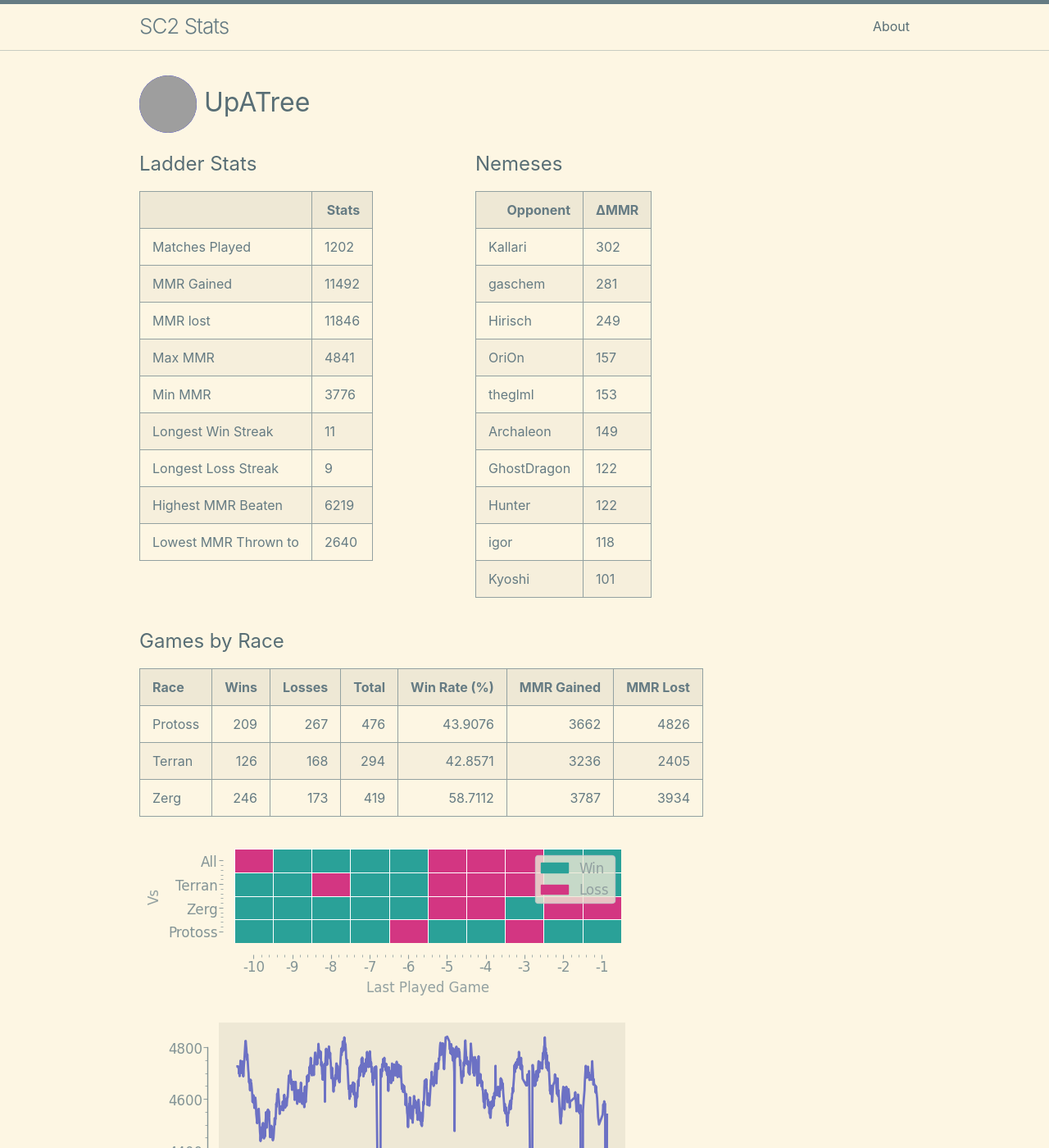
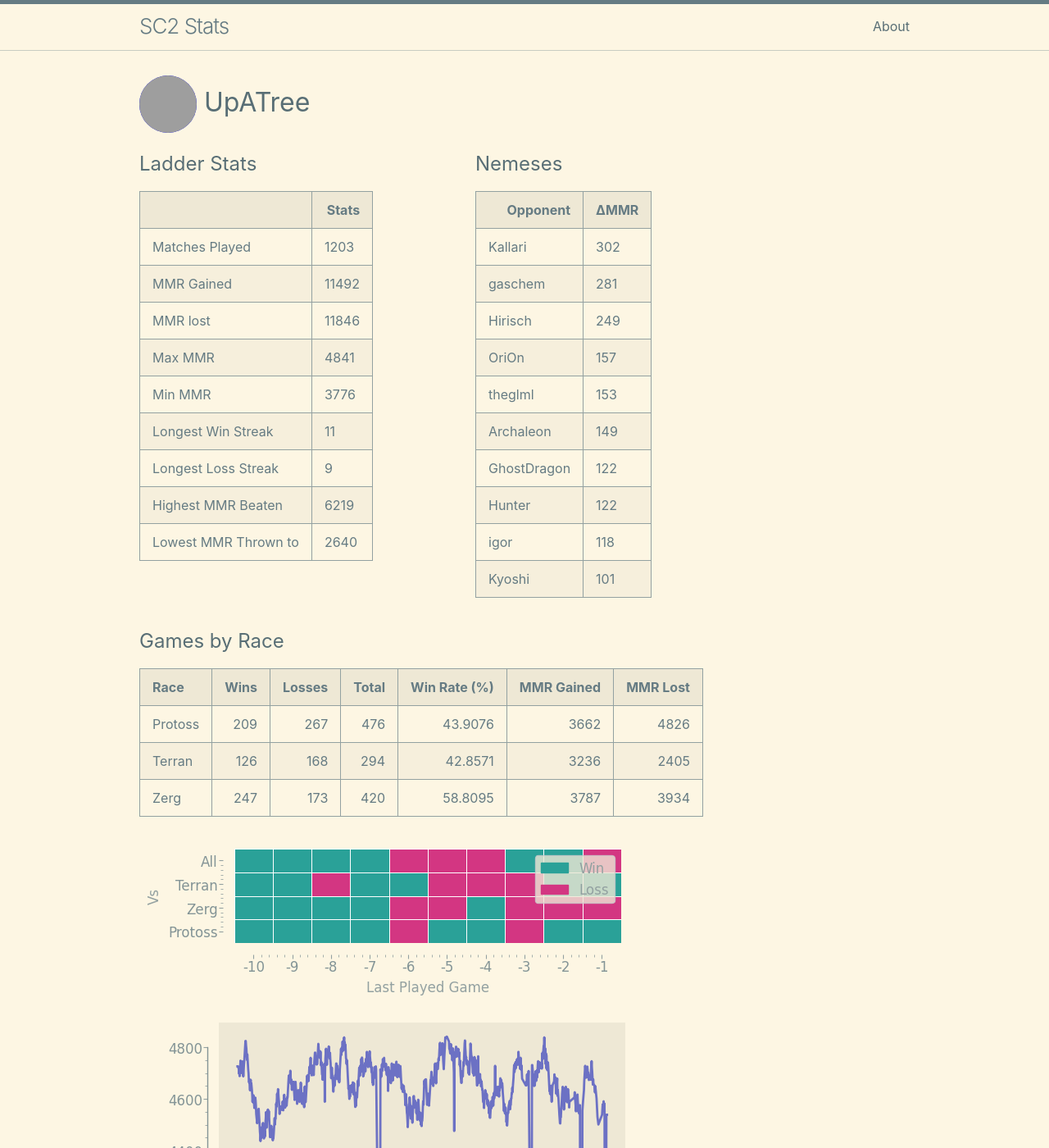
Before and after one commit to kylermurphy/UpATree, a Jekyll site: the page built from docs/index.md, in a window 1280 px wide and 1400 px high. Shown: the whole window at 82% size. Built offline with Jekyll 4.4.1, drawn with Linux system fonts in a browser that asks for light colours; grey boxes are pictures that could not be loaded.

Commit message:
running on push

```diff
--- a/docs/index.md
+++ b/docs/index.md
@@ -18,7 +18,7 @@ layout: home
   <tbody>
     <tr>
       <td>Matches Played</td>
-      <td>1202</td>
+      <td>1203</td>
     </tr>
     <tr>
       <td>MMR Gained</td>
@@ -116,7 +116,7 @@ layout: home
 |:--------|-------:|---------:|--------:|---------------:|-------------:|-----------:|
 | Protoss |    209 |      267 |     476 |        43.9076 |         3662 |       4826 |
 | Terran  |    126 |      168 |     294 |        42.8571 |         3236 |       2405 |
-| Zerg    |    246 |      173 |     419 |        58.7112 |         3787 |       3934 |
+| Zerg    |    247 |      173 |     420 |        58.8095 |         3787 |       3934 |
 
 ![Games by Race](./assets/gm_hist.png)
 
--- a/log.txt
+++ b/log.txt
@@ -438,3 +438,4 @@ Writing a log file 2025-03-12 23:22:15.
 Writing a log file 2025-03-12 23:47:59.
 Writing a log file 2025-03-13 16:30:21.
 Writing a log file 2025-03-13 16:54:28.
+Writing a log file 2025-03-13 17:19:25.
```
Also changed, not shown: docs/assets/MMR.png, docs/assets/daily.png, docs/assets/gm_hist.png, docs/assets/r_wrt.png, 1 other file.
